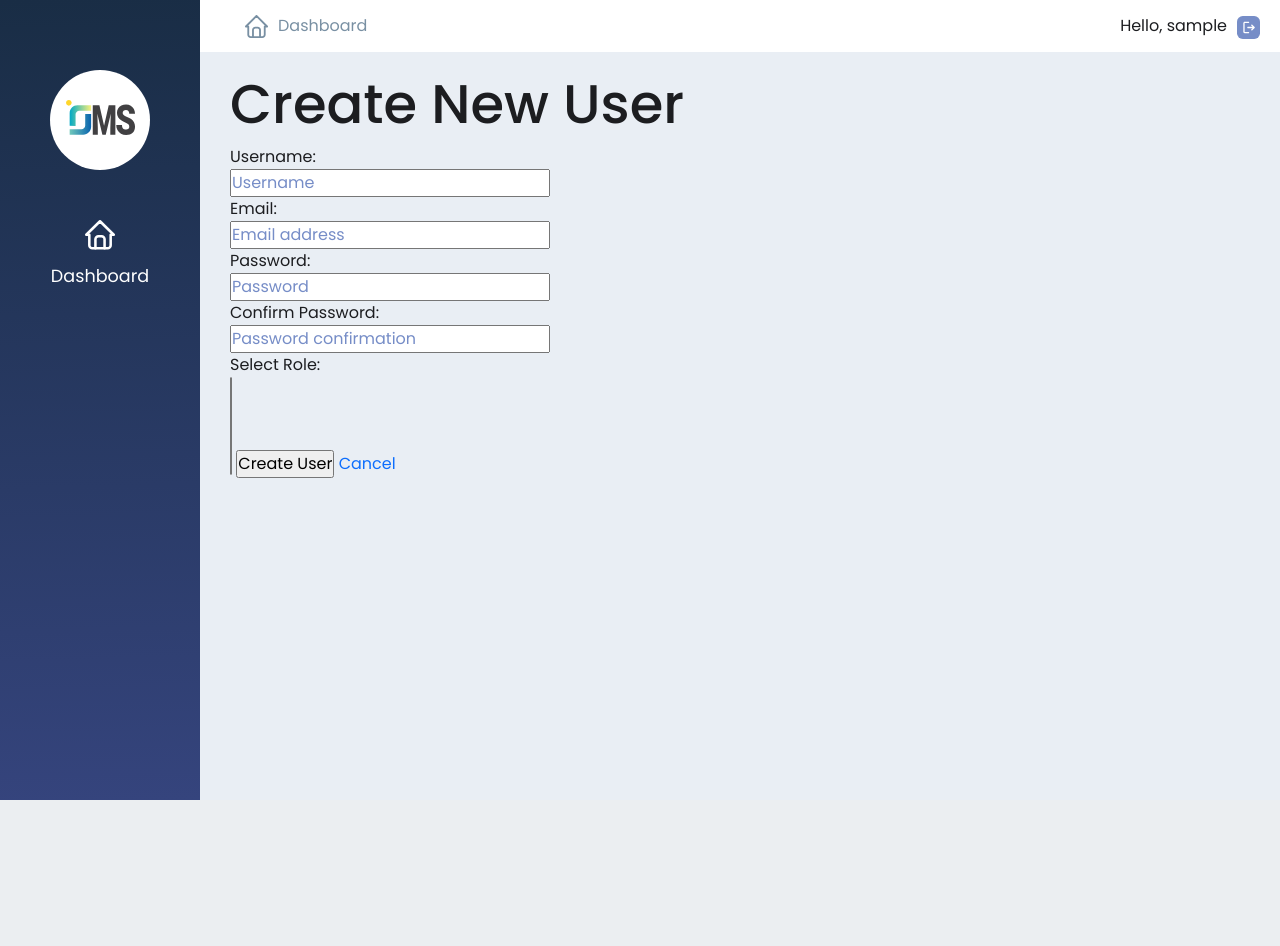
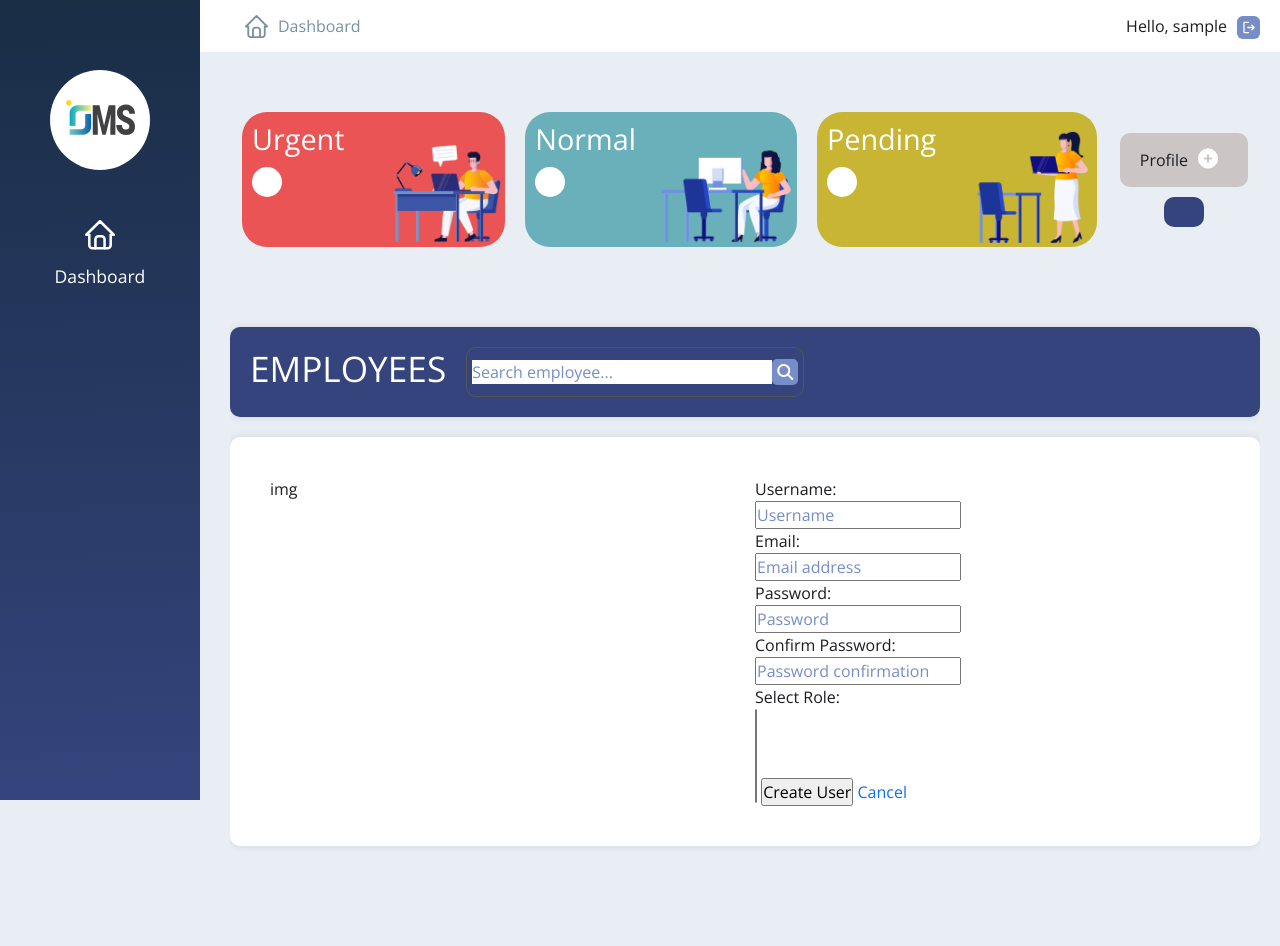
Before and after one commit to 582-41W-VA/Project-OMS, a Django app: page /create_user/ in a window 1280 px wide. Before the commit the page ends 800 px from the top, so only its background shows below. Run offline with Django 5.2, Linux system fonts and the light colour scheme; the visitor is signed in with stand-in values (Sample User, id 1); some libraries are stand-ins or nearby versions.

Commit message:
updated user_form.html and added user_form.css

```diff
--- a/OMS/accounts/templates/accounts/user_form.html
+++ b/OMS/accounts/templates/accounts/user_form.html
@@ -1,43 +1,41 @@
 {% extends 'accounts/main.html' %} {% load static %} {% block content %}
+<head>
+  <link rel="stylesheet" href="{% static 'css/user_form.css' %}">
+</head>
 <main>
-  <h2>Create New User</h2>
+  <section>{% include 'accounts/status.html' %}</section>
+  <section class="create-user-main">
+    <div class="employees-filter">
+      <div class="employee-search">
+        <h3>Employees</h3>
+        <form action="{% url 'search_order' %}" method="GET" class="search-bar-container">
+          <input type="text" placeholder="Search employee..." class="search-input" name="search_query" id="id_search"
+            value="{{ search_query }}" />
+          <button type="submit" class="search-button">
+            <i class="fa-solid fa-magnifying-glass"></i>
+          </button>
+        </form>
+      </div>
+    </div>
+
+    <div class="create-user-form">
+      <div class="create-user-form-flex">
+      <!-- <h2>Create New User</h2> -->
+        <div class="left">img</div>
+          <div class="right">
           <form action="" method="POST">
             {% csrf_token %}
             <label for="username">Username:</label><br />
-    <input
-      type="text"
-      id="username"
-      name="username"
-      placeholder="{{ form.username.label }}"
-      required
-    /><br />
+            <input type="text" id="username" name="username" placeholder="{{ form.username.label }}" required /><br />
 
             <label for="email">Email:</label><br />
-    <input
-      type="email"
-      id="email"
-      name="email"
-      placeholder="{{ form.email.label }}"
-      required
-    /><br />
+            <input type="email" id="email" name="email" placeholder="{{ form.email.label }}" required /><br />
 
             <label for="password1">Password:</label><br />
-    <input
-      type="password"
-      id="password1"
-      name="password1"
-      placeholder="{{ form.password1.label }}"
-      required
-    /><br />
+            <input type="password" id="password1" name="password1" placeholder="{{ form.password1.label }}" required /><br />
 
             <label for="password2">Confirm Password:</label><br />
-    <input
-      type="password"
-      id="password2"
-      name="password2"
-      placeholder="{{ form.password2.label }}"
-      required
-    /><br />
+            <input type="password" id="password2" name="password2" placeholder="{{ form.password2.label }}" required /><br />
 
             <label for="Roles">Select Role:</label><br />
             {{ form.groups }}
@@ -45,5 +43,10 @@
             <input type="submit" value="Create User" />
             <a href="{% url 'users' %}">Cancel</a>
           </form>
+          </div>
+
+      </div>
+    </div>
+  </section>
 </main>
 {% endblock %}
--- /dev/null
+++ b/OMS/static/css/user_form.css
@@ -0,0 +1,39 @@
+@import url('style.css');
+
+.employees-filter {
+  background-color: var(--color-blue);
+  padding: 20px;
+  border-radius: 10px;
+  margin-bottom: 20px;
+  box-shadow: 0 0 10px rgba(0, 0, 0, 0.1);
+}
+
+.employee-search {
+  display: flex;
+  gap: 20px;
+}
+
+.employee-search h3 {
+  color: white;
+  text-transform: uppercase;
+}
+
+.create-user-form {
+  background-color: white;
+  border-radius: 10px;
+  padding: 40px;
+  box-shadow: 0 0 10px rgba(0, 0, 0, 0.1);
+}
+
+.create-user-form-flex {
+  display: flex;
+  gap: 20px;
+}
+
+.create-user-form-flex .left {
+  width: 50%;
+}
+
+.create-user-form-flex .right {
+  width: 50%;
+}
```
Also changed, not shown: OMS/media/media/avo-logos.jpeg (added), OMS/media/media/avo-logos_1e3Vpcu.jpeg (added), OMS/media/media/avo-logos_TtPOUR6.jpeg (added), OMS/media/media/avo-logos_uV22K2W.jpeg (added). Lines whose indentation alone changed are shown as unchanged.
